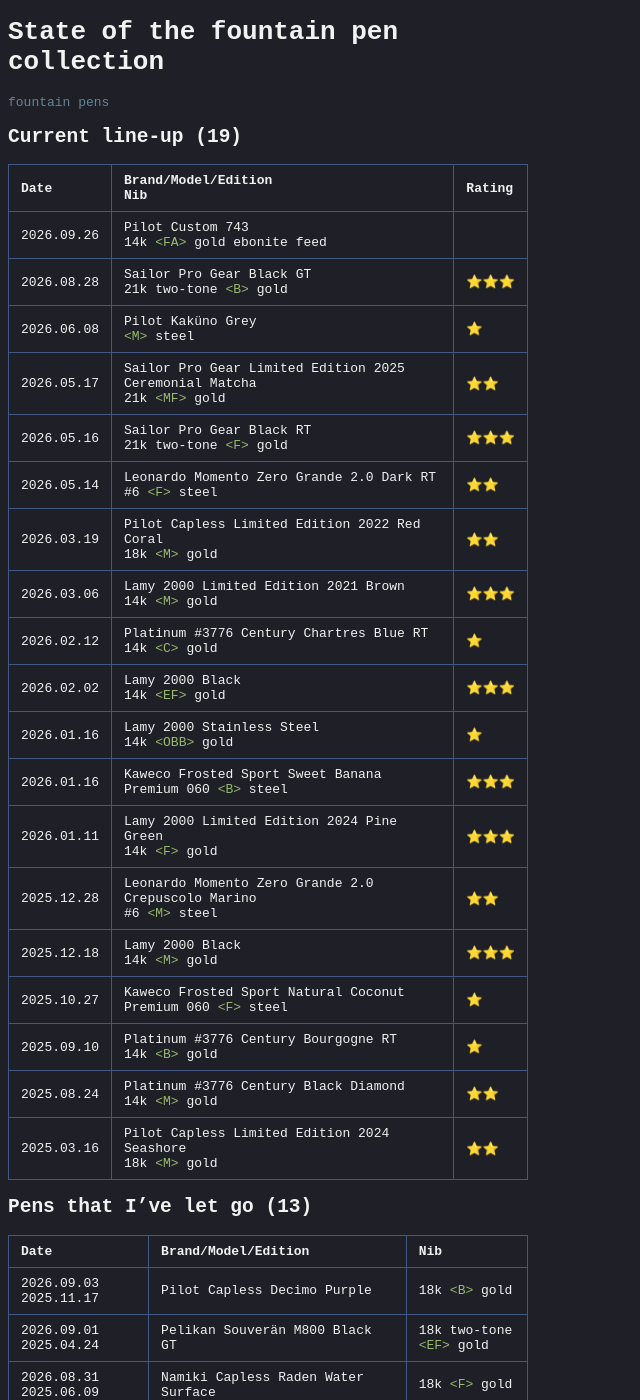
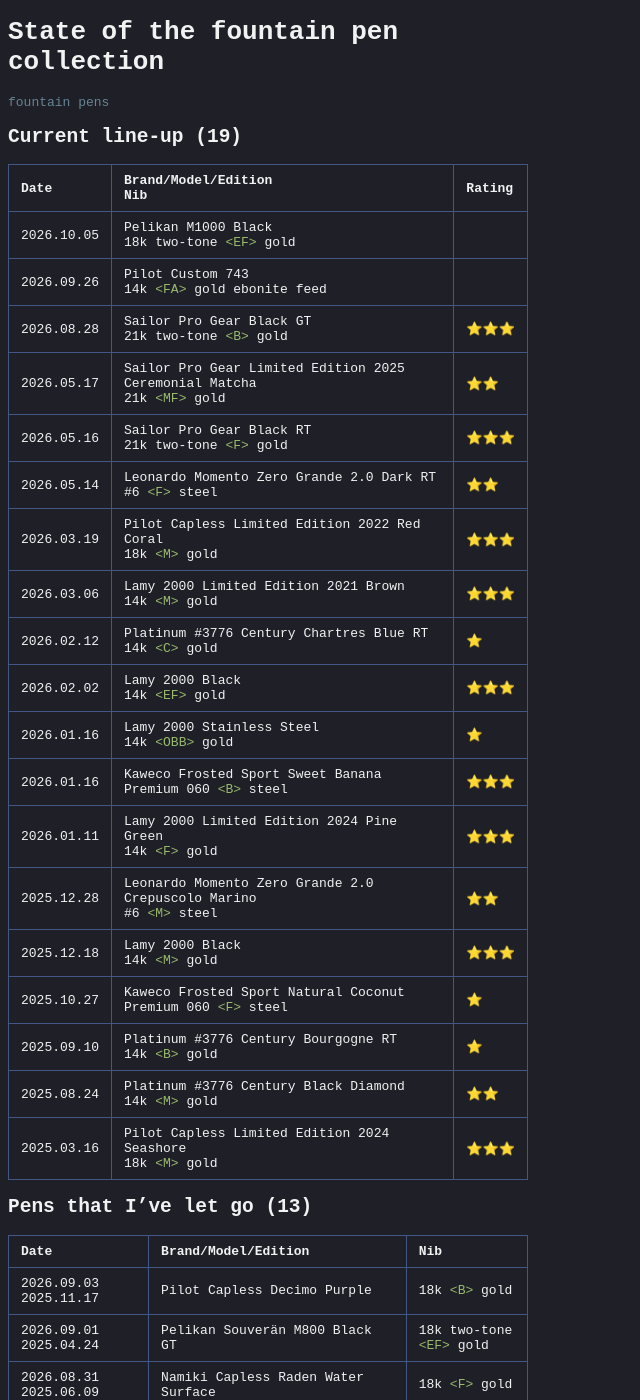
Before and after one commit to s-estay/s-estay.github.io, a Jekyll site: the page built from _posts/2025-12-11-fp-collection.md, in a window 1280 px wide and 1400 px high. Shown: the whole window, without its empty margins (0-640 px from the left). Built offline with Jekyll 4.4.1, drawn with Linux system fonts in a browser that asks for light colours.

Commit message:
Update ratings for fountain pens in collection

```diff
--- a/_posts/2025-12-11-fp-collection.md
+++ b/_posts/2025-12-11-fp-collection.md
@@ -10,13 +10,13 @@
 
 | Date | Brand/Model/Edition<br>Nib | Rating |
 | --- | --- | --- |
-| 2026.09.26 | Pilot Custom 743<br>14k `<FA>` gold ebonite feed |  |
+| 2026.10.05 | Pelikan M1000 Black<br>18k two-tone `<EF>` gold | |
+| 2026.09.26 | Pilot Custom 743<br>14k `<FA>` gold ebonite feed | |
 | 2026.08.28 | Sailor Pro Gear Black GT<br>21k two-tone `<B>` gold | ⭐️⭐️⭐️ |
-| 2026.06.08 | Pilot Kaküno Grey<br>`<M>` steel | ⭐️ |
 | 2026.05.17 | Sailor Pro Gear Limited Edition 2025 Ceremonial Matcha<br>21k `<MF>` gold | ⭐️⭐️ |
 | 2026.05.16 | Sailor Pro Gear Black RT<br>21k two-tone `<F>` gold | ⭐️⭐️⭐️ |
 | 2026.05.14 | Leonardo Momento Zero Grande 2.0 Dark RT<br>#6 `<F>` steel | ⭐️⭐️ |
-| 2026.03.19 | Pilot Capless Limited Edition 2022 Red Coral<br>18k `<M>` gold | ⭐️⭐️ |
+| 2026.03.19 | Pilot Capless Limited Edition 2022 Red Coral<br>18k `<M>` gold | ⭐️⭐️⭐️ |
 | 2026.03.06 | Lamy 2000 Limited Edition 2021 Brown<br>14k `<M>` gold | ⭐️⭐️⭐️ |
 | 2026.02.12 | Platinum #3776 Century Chartres Blue RT<br>14k `<C>` gold | ⭐️ |
 | 2026.02.02 | Lamy 2000 Black<br>14k `<EF>` gold | ⭐️⭐️⭐️ |
@@ -28,7 +28,7 @@
 | 2025.10.27 | Kaweco Frosted Sport Natural Coconut<br>Premium 060 `<F>` steel | ⭐️ |
 | 2025.09.10 | Platinum #3776 Century Bourgogne RT<br>14k `<B>` gold | ⭐️ |
 | 2025.08.24 | Platinum #3776 Century Black Diamond<br>14k `<M>` gold | ⭐️⭐️ |
-| 2025.03.16 | Pilot Capless Limited Edition 2024 Seashore<br>18k `<M>` gold | ⭐️⭐️ |
+| 2025.03.16 | Pilot Capless Limited Edition 2024 Seashore<br>18k `<M>` gold | ⭐️⭐️⭐️ |
 
 ## Pens that I've let go (13)
 
```
